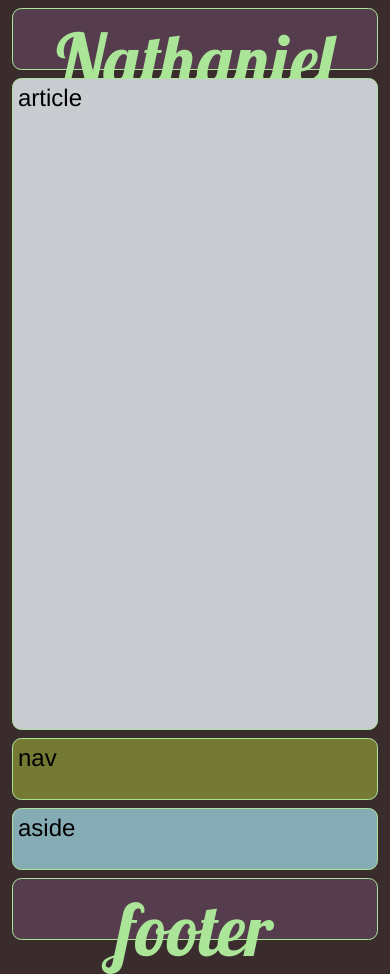
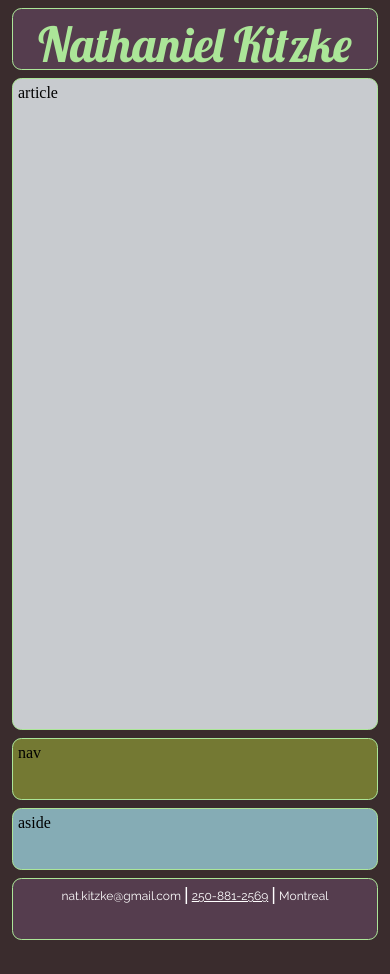
Before and after one commit to nk1tz/nk1tz.github.io, a plain HTML site: page index.html in a window 390 px wide. After the commit the page ends 948 px from the top, so only its background shows below. Drawn offline with Linux system fonts and the light colour scheme.

Commit message:
Fixed Iphone display bug and various little aestetic changes to footer

```diff
--- a/index.html
+++ b/index.html
@@ -1,8 +1,9 @@
 <!DOCTYPE html>
 <html lang="en">
   <head>
+    <meta name="viewport" content="width=device-width, initial-scale=1">
     <link rel="stylesheet" type="text/css" href="style.css">
-    <link href='https://fonts.googleapis.com/css?family=Lobster|PT+sans' rel='stylesheet' type='text/css'>
+    <link href='https://fonts.googleapis.com/css?family=Lobster|PT+sans|Raleway' rel='stylesheet' type='text/css'>
   </head>
   <body>
      <header>Nathaniel Kitzke</header>
@@ -11,6 +12,6 @@
         <nav>nav</nav>
         <aside>aside</aside>
      </div>
-     <footer>footer</footer>
+     <footer>nat.kitzke@gmail.com <span class="dot">|</span> <a class="phone" href="tel:2508812569">250-881-2569</a> <span class="dot">|</span> Montreal</footer>
   </body>
 </html>
--- a/style.css
+++ b/style.css
@@ -1,6 +1,18 @@
+.dot {
+    font-family:arial;
+    font-size: 1.5em;
+}
+
+.phone {
+  color:#ffffff;
+}
+
+footer a {
+  color:#ffffff;
+}
 
   body {
-   font: 24px Helvetica;
+   font: 24px Helvetica #FFFFFF;
    background: #3A2C2D;
   }
 
@@ -50,15 +62,29 @@
            order: 3;
    }
 
-  header, footer {
+  header {
     font-family: 'Lobster', cursive;
-    Font-size: 3em;
+    font-size: 3em;
     color:#ABE698;
     text-align:center;
     display: block;
     margin: 4px;
     padding: 5px;
     min-height: 100px;
+    border: 1px solid #ABE698;
+    border-radius: 7pt;
+    background: #553D4E;
+   }
+
+   footer {
+    font-family: 'Raleway', sans-serif;
+    font-size: 0.75em;
+    color:#FFFFFF;
+    text-align:center;
+    display: block;
+    margin: 4px;
+    padding: 5px;
+    min-height: 50px;
     border: 1px solid #ABE698;
     border-radius: 7pt;
     background: #553D4E;
```
